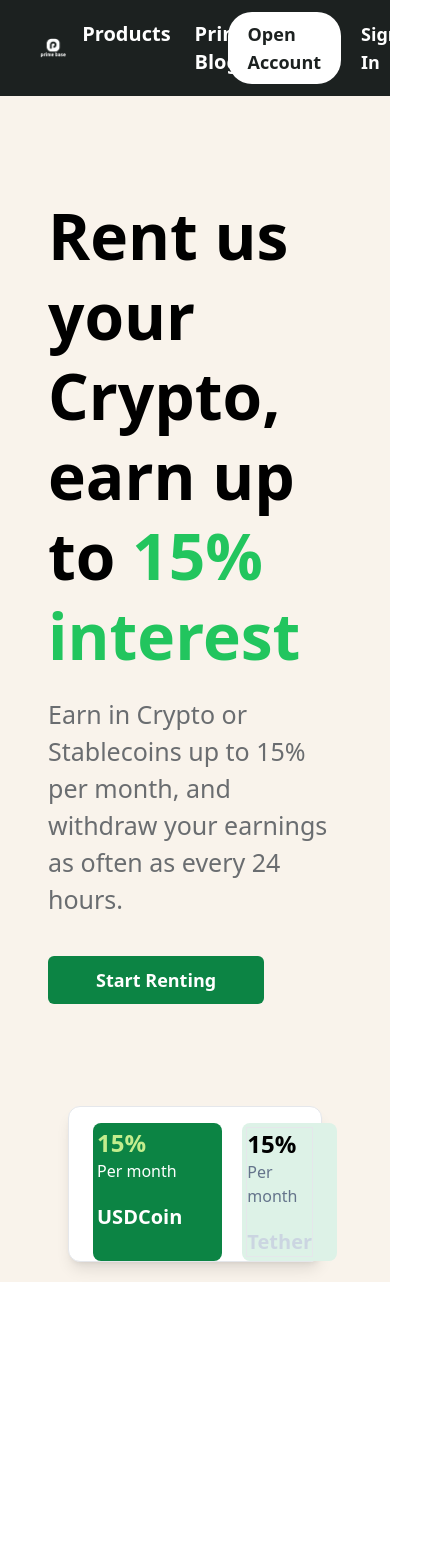
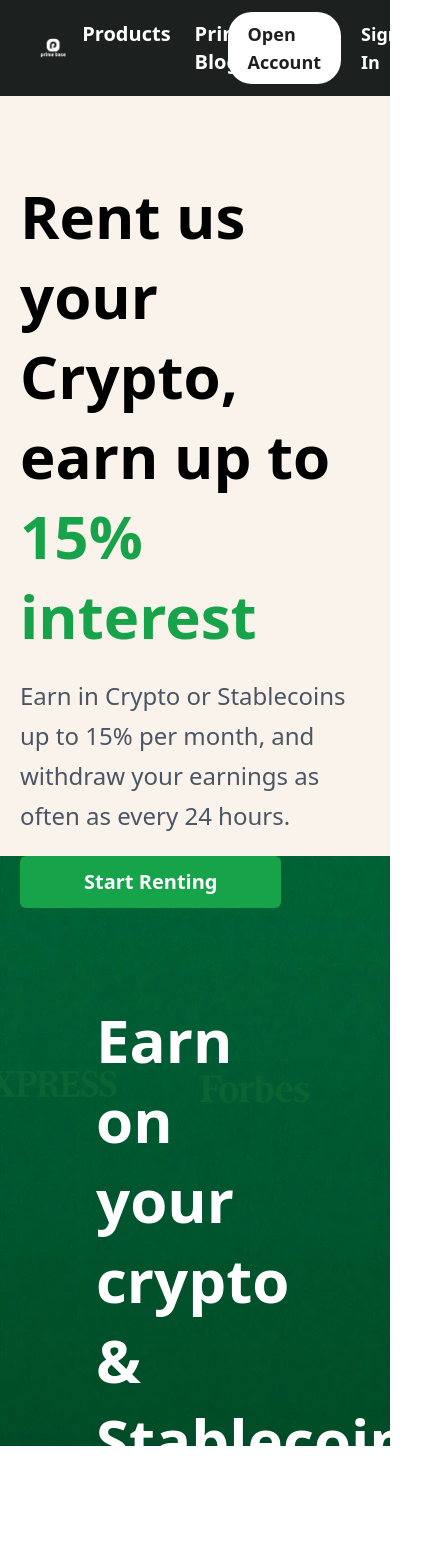
Before and after one commit to Thomson-dev/prime-base, a React (Create React App) app: page / in a window 390 px wide. Shown: the top 1568 px of the page, 439 px wide, since content can reach past the window. Before the commit the page ends 1282 px from the top, so only its background shows below. Built offline with nearby package versions, Linux system fonts and the light colour scheme.

Commit message:
Earn section

```diff
--- a/package.json
+++ b/package.json
@@ -8,6 +8,7 @@
     "@testing-library/user-event": "^13.5.0",
     "react": "^18.2.0",
     "react-dom": "^18.2.0",
+    "react-fast-marquee": "^1.5.2",
     "react-scripts": "5.0.1",
     "web-vitals": "^2.1.4"
   },
--- a/src/App.js
+++ b/src/App.js
@@ -1,12 +1,14 @@
 import React from 'react'
 import Navbar from './Components/Navbar'
 import Hero from './Components/Hero'
+import Earn from './Components/Earn'
 
 const App = () => {
   return (
   <div>
     <Navbar/>
     <Hero/>
+    <Earn/>
   </div>
   )
 }
--- /dev/null
+++ b/src/Components/Earn.jsx
@@ -0,0 +1,29 @@
+/** @format */
+
+import React from "react";
+import earn from "../images/green-custom-bg@2x.a83366619412aab1d914-scaled.webp";
+
+const Earn = () => {
+  return (
+    <div className="bg-[] background h-[70vh]">
+      <div className="md:flex px-[6rem] ">
+        <div className="md:w-1/2 py-[9rem] space-y-9 pr-[3rem]">
+          <h1 className="text-white text-6xl font-sans font-semibold leading-[80px]">
+            Earn on your crypto & Stablecoins every{" "}
+            <span className="text-green-300">24 hours </span>{" "}
+          </h1>
+
+          <button className="bg-[#DDF2E7] rounded-md py-2 font-semibold text-lg px-5">
+            Start Renting
+          </button>
+        </div>
+        <div className="md:w-1/2   ">
+
+
+        </div>
+      </div>
+    </div>
+  );
+};
+
+export default Earn;
--- a/src/Components/Hero.jsx
+++ b/src/Components/Hero.jsx
@@ -1,60 +1,147 @@
+/** @format */
+
 import React from "react";
-import usdcoin from '../images/USDCoin.png'
+import usdcoin from "../images/USDCoin.png";
+import Marquee from "react-fast-marquee";
+import img1 from "../images/logo-cointelegraph.f10eec32227a19039d0ba6c9d16115ce-1.png";
+import img2 from "../images/logo-daily-express.69803bbbb689a79f2e1370095ec034b9-1.png";
+import img3 from "../images/logo-forbes.531fe76f95a0227161f643934e4223aa-1-1.png";
+import img4 from "../images/logo-bloomberg.18b32aeabc29aeeceaf7805d654c2320-1.png";
 
+const data = [
+  {
+    id: 1,
+    img: img1,
+  },
+
+  {
+    id: 2,
+    img: img2,
+  },
+
+  {
+    id: 3,
+    img: img3,
+  },
+  {
+    id: 4,
+    img: img3,
+  },
+];
 const Hero = () => {
   return (
-    <div className="bg-[#f9f3eb] ">
-      <div className="flex  mx-[3rem] py-5 justify-between flex-col   md:flex-row  ">
-        <div className="flex flex-col md:w-1/2 mt-20  ">
-          <h1 className="text-[4rem] font-sans max-w-lg leading-[5rem] font-semibold">
+    // <div className="bg-[#f9f3eb] ">
+    //   <div className="flex  mx-[3rem] py-5 justify-between flex-col   md:flex-row  ">
+    //     <div className="flex flex-col md:w-1/2 mt-20  ">
+    //       <h1 className="text-[4rem] font-sans max-w-lg leading-[5rem] font-semibold">
+    //         Rent us your Crypto, earn up to{" "}
+    //         <span className="text-green-500">15% interest</span>
+    //       </h1>
+    //       <div className="mt-5">
+    //         <p className="text-[25px] max-w-[30rem] leading-[37px] font-sans font-normal text-[#6a6d70]">
+    //           Earn in Crypto or Stablecoins up to 15% per month, and withdraw
+    //           your earnings as often as every 24 hours.
+    //         </p>
+
+    //         <div className="mt-[3rem]">
+    //           <a
+    //             href="#/"
+    //             className="px-12 text-lg font-semibold py-3 text-white rounded-md bg-[#0c8444] hover:bg-green-600"
+    //           >
+    //             Start Renting
+    //           </a>
+    //         </div>
+    //       </div>
+    //     </div>
+    //     <div className="md:w-1/2  mt-28  px-5">
+    //       <div className="md:max-w-3xl border  pl-6 pt-4 rounded-xl  h-[100%] bg-white shadow-lg">
+
+    //         <div className="flex gap-5">
+    //         <div className="max-w-[240px] bg-[#0c8444] p-1 flex space-x-5 h-30 rounded-lg">
+    //           <div className="max-w-1/2 ">
+    //             <p className="text-2xl text-[#c3ed8d] cursor-pointer font-bold">15%</p>
+    //             <p className="text-base text-white" >Per month</p>
+    //             <h1 className="mt-5 text-xl text-white font-semibold">USDCoin</h1>
+    //           </div>
+    //           <div className="max-w-1/2  pl-4 pt-2">
+    //             <img src={usdcoin} alt="" className="w-[80%]" />
+    //           </div>
+    //         </div>
+
+    //         <div className="max-w-[240px] bg-[#ddf2e7] p-1 flex space-x-5 h-30 rounded-lg">
+    //           <div className="max-w-1/2 border">
+    //             <p className="text-2xl text-black cursor-pointer font-bold">15%</p>
+    //             <p className="text-base text-slate-500" >Per month</p>
+    //             <h1 className="mt-5 text-xl text-slate-300 font-semibold">Tether</h1>
+    //           </div>
+    //           <div className="max-w-1/2  pt-2">
+    //             <img src={usdcoin} alt="" className="w-[80%]" />
+    //           </div>
+    //         </div>
+    //         </div>
+
+    //       </div>
+    //     </div>
+    //   </div>
+    // </div>
+    <div className="bg-[#f9f3eb] h-[90vh]">
+      <div className="md:px-[7rem] px-5 py-[5rem] md:flex ">
+        <div className="md:w-1/2 md:pr-[5rem] space-y-5">
+          <h1 className="  font-semibold text-6xl leading-[80px]">
             Rent us your Crypto, earn up to{" "}
-            <span className="text-green-500">15% interest</span>
+            <span className="text-green-600">15% interest</span>
           </h1>
-          <div className="mt-5">
-            <p className="text-[25px] max-w-[30rem] leading-[37px] font-sans font-normal text-[#6a6d70]">
-              Earn in Crypto or Stablecoins up to 15% per month, and withdraw
-              your earnings as often as every 24 hours.
+
+          <p className="text-gray-600 font-sans text-2xl leading-10 ">
+            Earn in Crypto or Stablecoins up to 15% per month, and withdraw your
+            earnings as often as every 24 hours.
           </p>
 
-            <div className="mt-[3rem]">
-              <a
-                href="#/"
-                className="px-12 text-lg font-semibold py-3 text-white rounded-md bg-[#0c8444] hover:bg-green-600"
-              >
+          <button className="bg-green-600 text-white rounded-md px-16 text-xl font-semibold py-3">
             Start Renting
-              </a>
+          </button>
         </div>
-          </div>
-        </div>
-        <div className="md:w-1/2  mt-28  px-5">
-          <div className="md:max-w-3xl border  pl-6 pt-4 rounded-xl  h-[100%] bg-white shadow-lg">
 
-            <div className="flex gap-5">
-            <div className="max-w-[240px] bg-[#0c8444] p-1 flex space-x-5 h-30 rounded-lg">
-              <div className="max-w-1/2 ">
-                <p className="text-2xl text-[#c3ed8d] cursor-pointer font-bold">15%</p>
-                <p className="text-base text-white" >Per month</p>
-                <h1 className="mt-5 text-xl text-white font-semibold">USDCoin</h1>
-              </div>
-              <div className="max-w-1/2  pl-4 pt-2">
-                <img src={usdcoin} alt="" className="w-[80%]" />
+        <div className="md:w-1/2">
+
         </div>
       </div>
 
-            <div className="max-w-[240px] bg-[#ddf2e7] p-1 flex space-x-5 h-30 rounded-lg">
-              <div className="max-w-1/2 border">
-                <p className="text-2xl text-black cursor-pointer font-bold">15%</p>
-                <p className="text-base text-slate-500" >Per month</p>
-                <h1 className="mt-5 text-xl text-slate-300 font-semibold">Tether</h1>
-              </div>
-              <div className="max-w-1/2  pt-2">
-                <img src={usdcoin} alt="" className="w-[80%]" />
-              </div>
-            </div>
+      <div className=" mt-20">
+        <Marquee
+          gradient={false}
+          speed={80}
+          pauseOnHover={true}
+          pauseOnClick={true}
+          delay={0}
+          play={true}
+          direction="left"
+        >
+          <div className="mx-10">
+            <img src={img1} className="w-[100%]" alt="" />
           </div>
 
+          <div className="mx-10">
+            <img src={img2} className="w-[100%]" alt="" />
           </div>
+
+          <div className="mx-10">
+            <img src={img3} className="w-[100%]" alt="" />
           </div>
+
+          <div className="mx-10">
+            <img src={img4} className="w-[100%]" alt="" />
+          </div>
+          <div className="mx-10">
+            <img src={img1} className="w-[100%]" alt="" />
+          </div>
+          <div className="mx-10">
+            <img src={img2} className="w-[100%]" alt="" />
+          </div>
+          <div className="mx-10">
+            <img src={img3} className="w-[100%]" alt="" />
+          </div>
+        </Marquee>
       </div>
     </div>
   );
--- a/src/index.css
+++ b/src/index.css
@@ -1,3 +1,12 @@
 @tailwind base;
 @tailwind components;
 @tailwind utilities;
+
+
+.background{
+    background: url('./images/green-custom-bg.jpg');
+    background-size: cover;
+    background-position: left left;
+    width: 100%;
+    height: 70vh;
+}
```
Also changed, not shown: src/images/Earn.webp (renamed from src/images/earn-on-crypto@2x.25c5f3a86a6b02449ef1-scaled.webp), 1 other file (tests, documents, lock files or other folders). Lines whose indentation alone changed are shown as unchanged.
